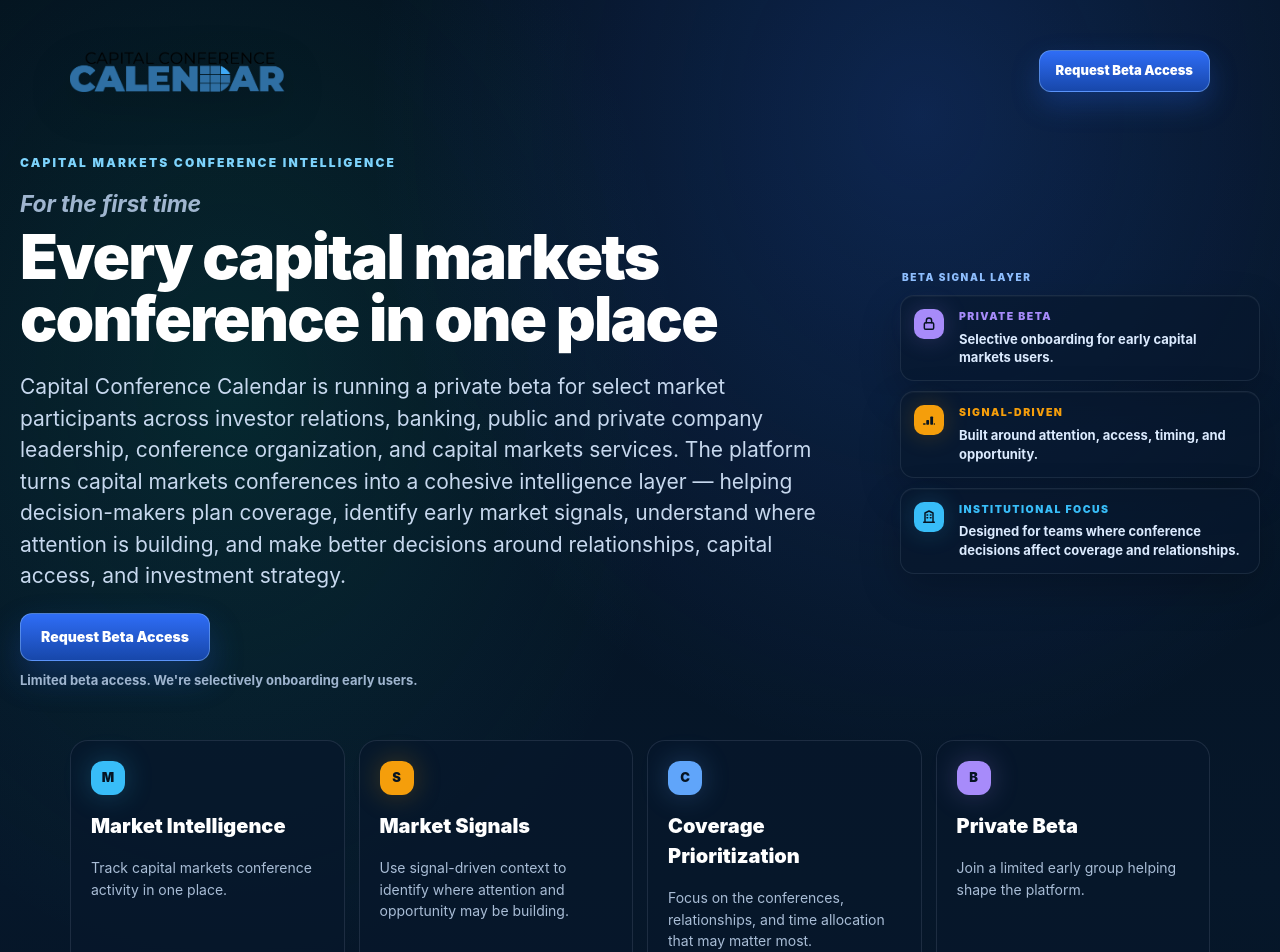
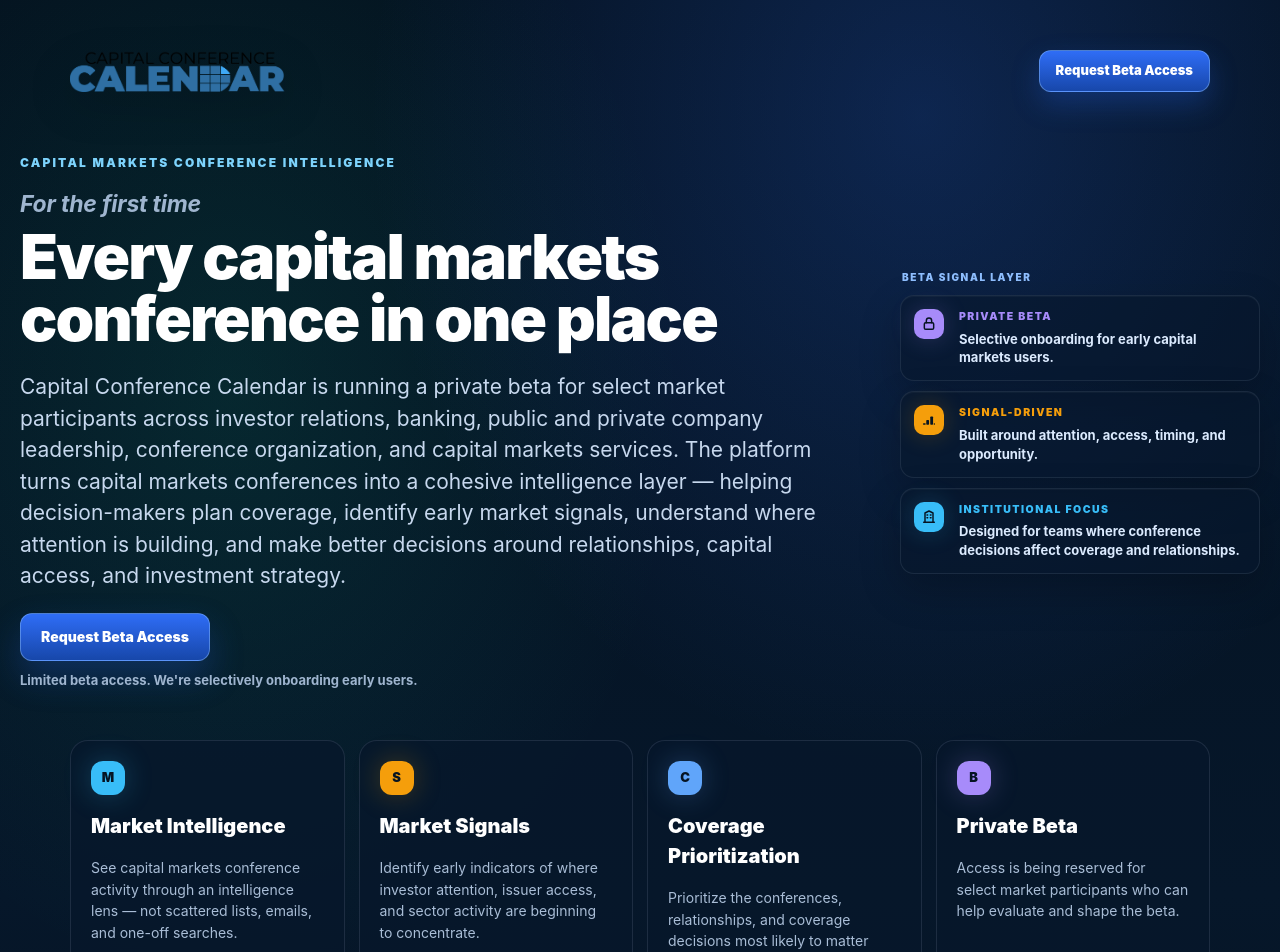
Before and after one commit to Capitalconferencecalendar/capital-conference-calendar, a Next.js app: page / in a window 1280 px wide. Shown: the top 952 px of the page. Built offline with nearby package versions, Linux system fonts and the light colour scheme.

Commit message:
Update landing value card copy

```diff
--- a/app/LandingPageClient.tsx
+++ b/app/LandingPageClient.tsx
@@ -5,25 +5,25 @@
 const betaCards = [
   {
     title: "Market Intelligence",
-    body: "Track capital markets conference activity in one place.",
+    body: "See capital markets conference activity through an intelligence lens — not scattered lists, emails, and one-off searches.",
     accent: "#38bdf8",
     icon: "M",
   },
   {
     title: "Market Signals",
-    body: "Use signal-driven context to identify where attention and opportunity may be building.",
+    body: "Identify early indicators of where investor attention, issuer access, and sector activity are beginning to concentrate.",
     accent: "#f59e0b",
     icon: "S",
   },
   {
     title: "Coverage Prioritization",
-    body: "Focus on the conferences, relationships, and time allocation that may matter most.",
+    body: "Prioritize the conferences, relationships, and coverage decisions most likely to matter before the calendar fills up.",
     accent: "#60a5fa",
     icon: "C",
   },
   {
     title: "Private Beta",
-    body: "Join a limited early group helping shape the platform.",
+    body: "Access is being reserved for select market participants who can help evaluate and shape the beta.",
     accent: "#a78bfa",
     icon: "B",
   },
```
